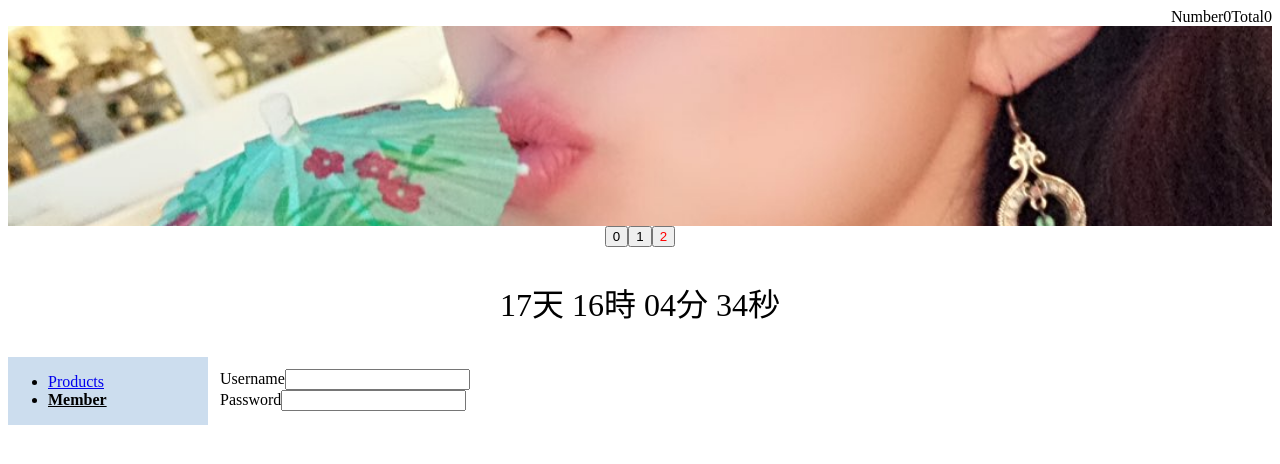
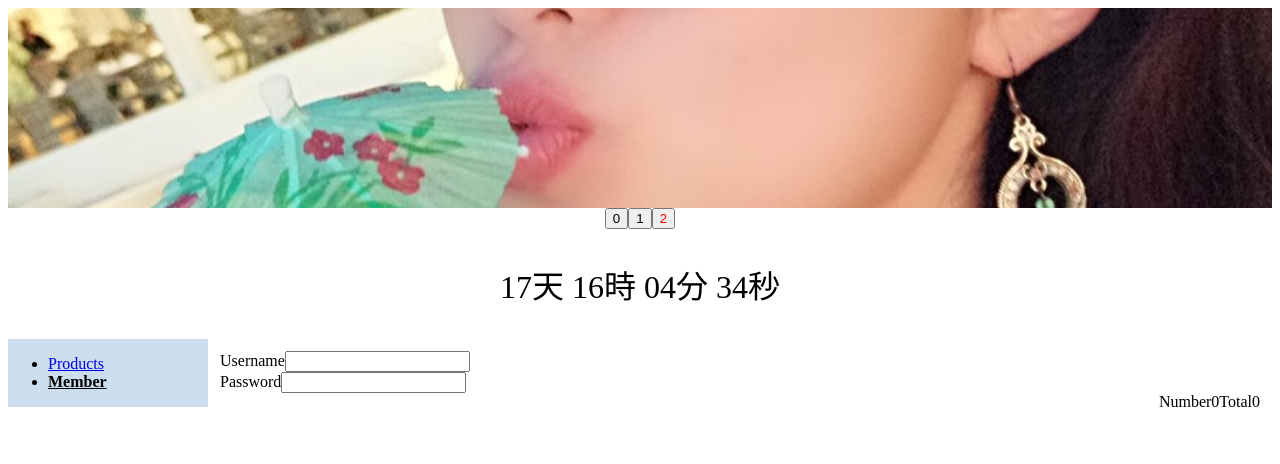
Before and after one commit to scars377/vue-qstudy, a Vue app: page /#/member in a window 1280 px wide. Shown: the top 464 px of the page. Built offline with nearby package versions, Linux system fonts and the light colour scheme; the HTML template or start-up script is replaced by a standard one.

Commit message:
add vuex

```diff
--- a/src/App.vue
+++ b/src/App.vue
@@ -1,6 +1,5 @@
 <template>
   <div>
-    <Cart :cart="cart"/>
     <Slider :images="images" width="100%"/>
     <Countdown :endTime="endTime"/>
     <div class="container">
@@ -8,9 +7,7 @@
         <Sidebar/>
       </div>
       <div class="content">
-        <router-view
-          :addToCart="addToCart"
-        />
+        <router-view/>
       </div>
     </div>
   </div>
@@ -22,7 +19,6 @@ import ProductList from './components/ProductList';
 import Member from './components/Member';
 import Slider from './components/Slider';
 import Countdown from './components/Countdown';
-import Cart from './components/Cart';
 
 import image1 from './assets/29D1CE5B-38F5-417E-9FFE-648D67706E0B.jpg';
 import image2 from './assets/B3A21FA7-B481-4D50-9834-C33A055C04FB.jpg';
@@ -36,7 +32,6 @@ export default {
     Slider,
     Countdown,
     Member,
-    Cart,
   },
   data() {
     return {
@@ -46,16 +41,12 @@ export default {
         image2,
         image3,
       ],
-      cart: [],
     };
   },
   methods: {
     add() {
       this.count += this.step;
       this.step += 1;
-    },
-    addToCart(item) {
-      this.cart = this.cart.concat(item);
     },
   },
 };
--- a/src/components/Cart.vue
+++ b/src/components/Cart.vue
@@ -9,8 +9,10 @@
 
 <script>
 export default {
-  props: ['cart'],
   computed: {
+    cart() {
+      return this.$store.state.cart;
+    },
     count() {
       return this.cart.length;
     },
--- a/src/components/Member.vue
+++ b/src/components/Member.vue
@@ -6,5 +6,16 @@
     <label>Password</label>
     <input/>
     <br/>
+    <Cart/>
   </div>
 </template>
+
+<script>
+import Cart from './Cart';
+
+export default {
+  components: {
+    Cart,
+  },
+};
+</script>
--- a/src/components/ProductList.vue
+++ b/src/components/ProductList.vue
@@ -45,7 +45,7 @@ const range = [
 const MAX_COUNT = 20;
 
 export default {
-  props: ['url', 'pagenition', 'addToCart'],
+  props: ['url', 'pagenition'],
   components: {
     Pagenition,
   },
@@ -69,6 +69,9 @@ export default {
     },
   },
   methods: {
+    addToCart(product) {
+      return this.$store.commit('addToCart', product);
+    },
     imgStyle(img) {
       return {
         backgroundImage: `url('https://assets-17app.akamaized.net/THUMBNAIL_${img}')`,
--- a/src/main.js
+++ b/src/main.js
@@ -1,6 +1,7 @@
 import Vue from 'vue';
 import App from './App';
 
+import store from './store';
 import router from './router';
 
 Vue.config.productionTip = false;
@@ -8,6 +9,7 @@ Vue.config.productionTip = false;
 /* eslint-disable no-new */
 new Vue({
   el: '#app',
+  store,
   router,
   render: h => h(App),
 });
--- a/src/store.js
+++ b/src/store.js
@@ -0,0 +1,21 @@
+import Vuex from 'vuex';
+import Vue from 'vue';
+
+Vue.use(Vuex);
+
+export default new Vuex.Store({
+  state: {
+    cart: [],
+  },
+  getters: {
+
+  },
+  mutations: {
+    addToCart(state, item) {
+      state.cart = state.cart.concat(item);
+    },
+  },
+  actions: {
+
+  },
+});
```
